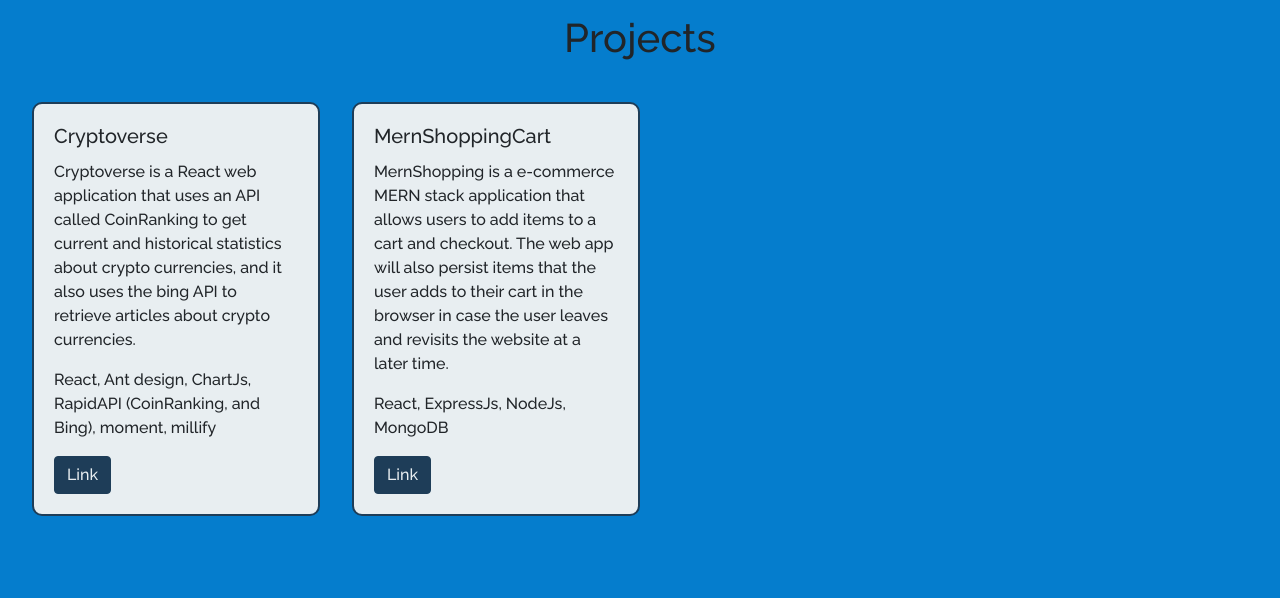
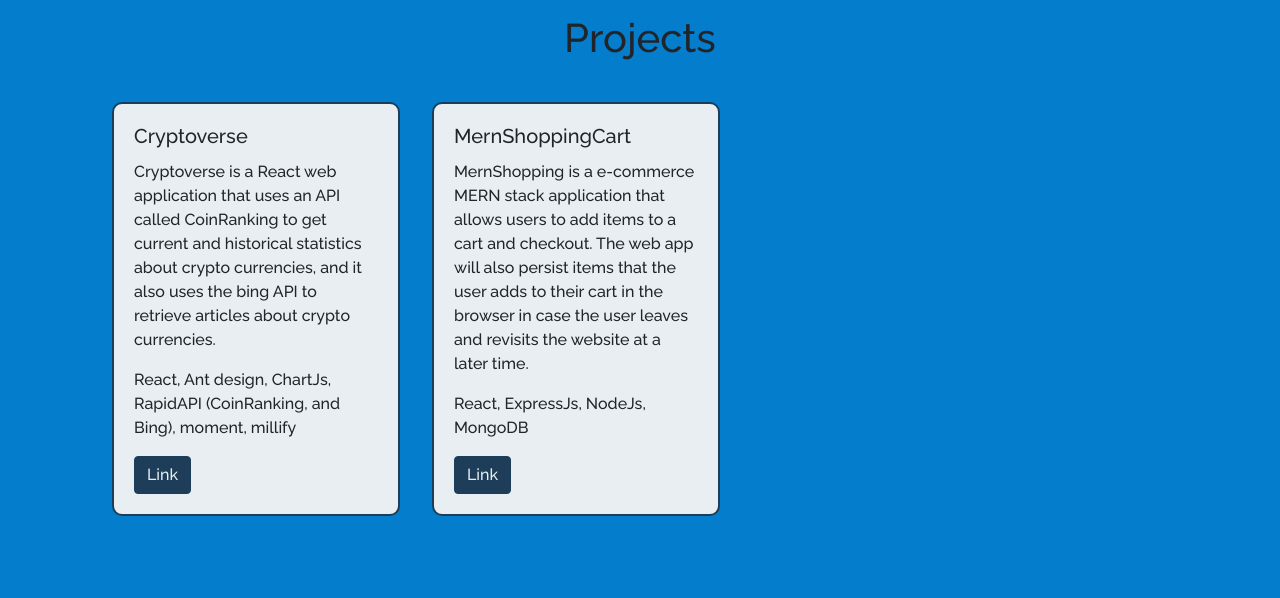
Before and after one commit to fischerdavis/FischerDavisPortfolio, a React (Create React App) app: page / in a window 1280 px wide. Shown: the part 946-1544 px from the top of the page. Built offline with nearby package versions, Linux system fonts and the light colour scheme.

Commit message:
Centered image, and added margin on projects.

```diff
--- a/src/pages/about/about.scss
+++ b/src/pages/about/about.scss
@@ -14,6 +14,7 @@
 .about-picture {
   flex: 1;
   padding-left: 5em;
+  text-align: center;
 }
 
 .pic {
--- a/src/pages/projects/projects.scss
+++ b/src/pages/projects/projects.scss
@@ -8,6 +8,7 @@
 
 .card-container {
   display: flex;
+  margin: 0 2em 0 5em;
 }
 
 .cards {
```
